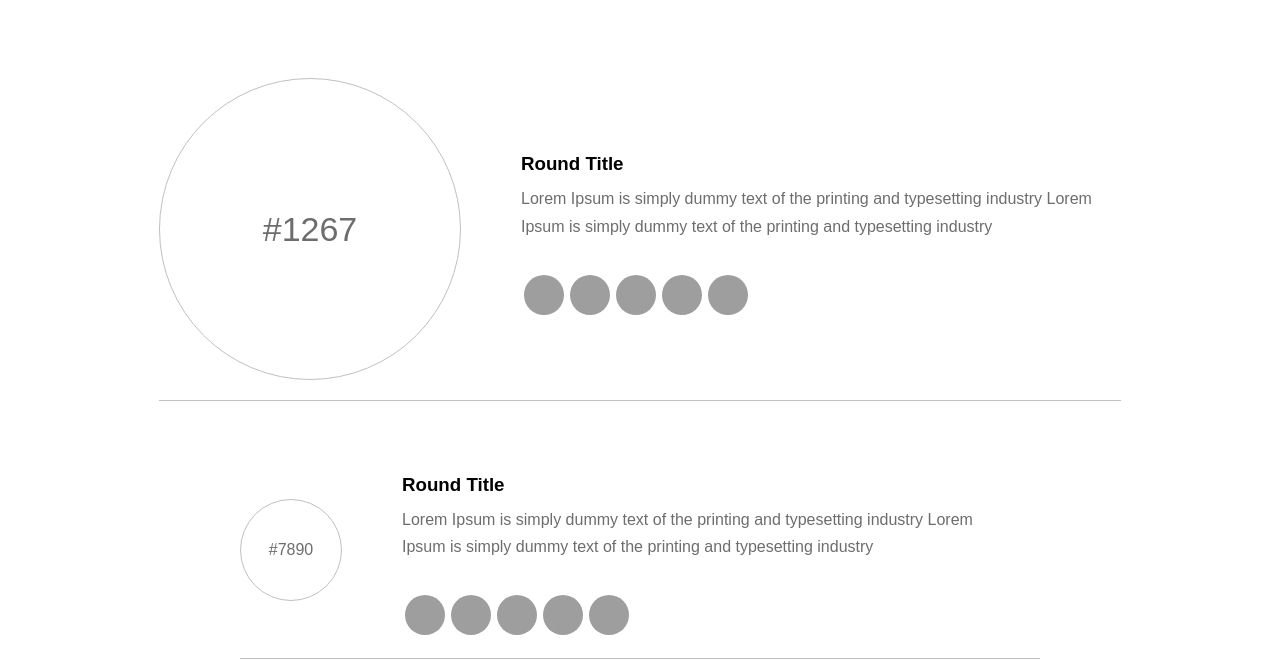
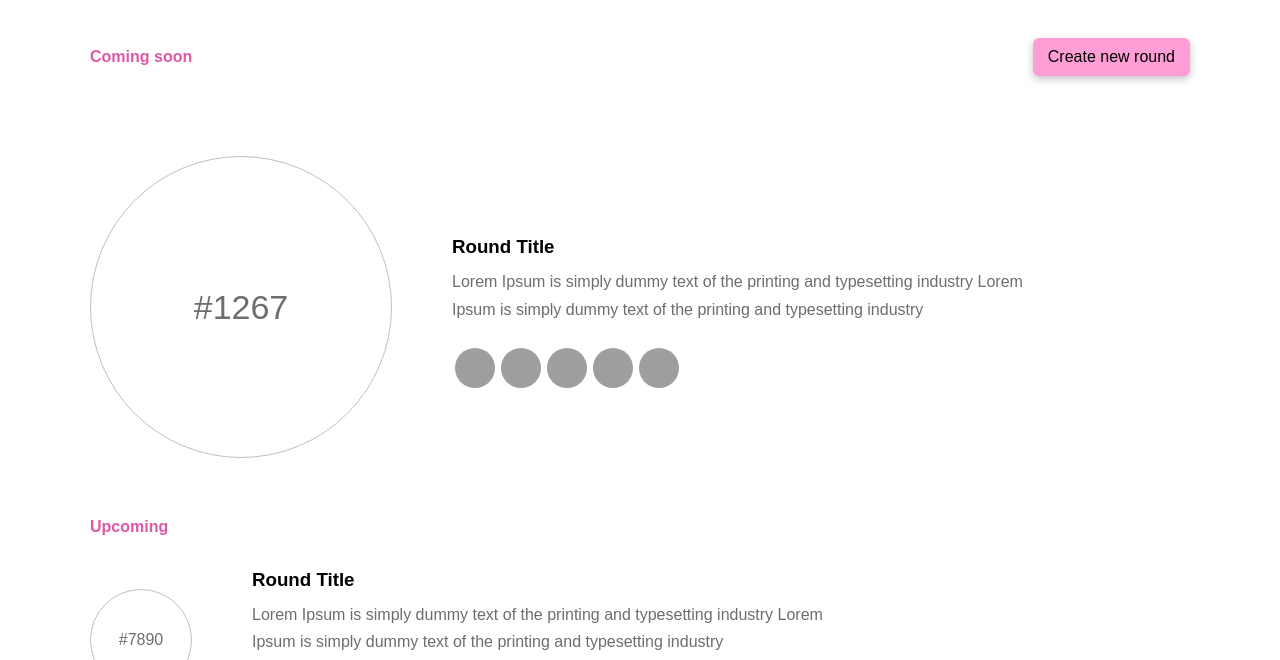
Before and after one commit to Jessiehongtran/em, a plain HTML site: page html/round_tables.html in a window 1280 px wide. Shown: the part 131-791 px from the top of the page. Drawn offline with Linux system fonts and the light colour scheme; grey boxes are pictures that could not be loaded.

Commit message:
Added create new round btn

```diff
--- a/css/rounds.css
+++ b/css/rounds.css
@@ -1,12 +1,41 @@
+.sub-title {
+    margin: 0;
+    color: #DE58A5;
+}
+
 .rounds-container {
     display: flex;
     flex-direction: column;
+    align-items: flex-start;
+}
+
+.sub-top {
+    display: flex;
+    width: 100%;
+    justify-content: space-between;
     align-items: center;
+}
+
+.round-create-btn {
+    margin: 20px 0;
+    background-color: #FF9ED6;
+    border-radius: 6px;
+    padding: 10px 15px;
+    font-size: 16px;
+    border: none;
+    box-shadow: rgba(0, 0, 0, 0.24) 0px 3px 8px;
+    font-family: 'Nunito', sans-serif;
+    cursor: pointer;
+}
+
+.round-create-btn:hover {
+    background-color: #FBB3DC;
 }
 
 .round-highlight {
     display: flex;
-    align-items: center;
+    flex-direction: column;
+    justify-content: center;
     padding: 40px 0;
 }
 
@@ -46,7 +75,7 @@
     display: flex;
     align-items: center;
     padding: 20px 0;
-    border-bottom: 1px solid silver;
+    flex-wrap: wrap;
 }
 
 .left {
@@ -72,6 +101,7 @@
 
 .participants {
     display: flex;
+    margin-top: -10px;
 }
 
 .each-participant {
--- a/html/round_tables.html
+++ b/html/round_tables.html
@@ -25,8 +25,15 @@
                     </ul>
                 </div>
                 <div class="rounds-container">
+                    <div class="sub-top">
+                        <h4 class="sub-title">Coming soon</h4>
+                        <button class="round-create-btn">
+                            Create new round
+                        </button>
+                    </div>
                     <div class="round-highlight">
                     </div>
+                    <h4 class="sub-title">Upcoming</h4>
                     <div class="round-list">
                     </div>
                 </div>
```
